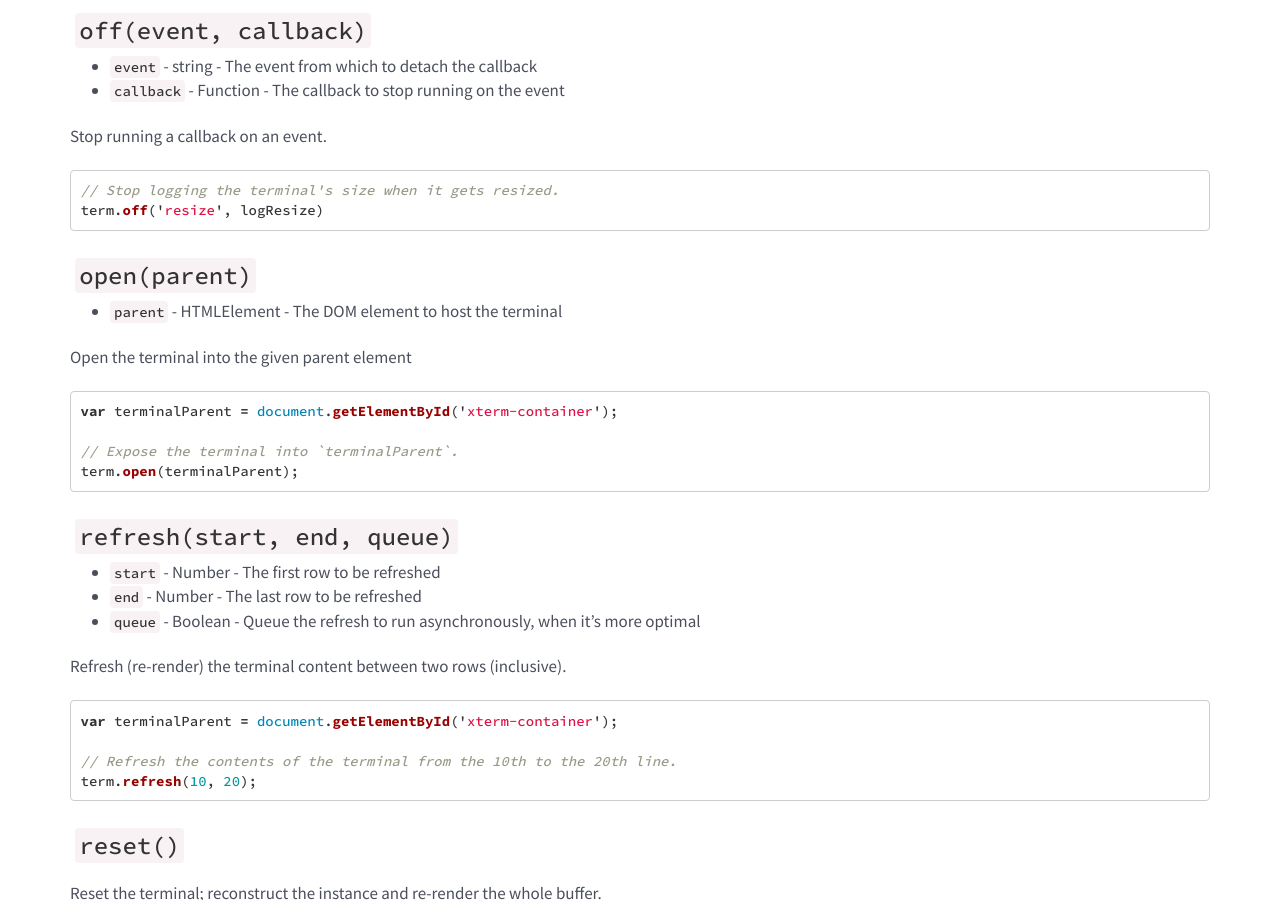
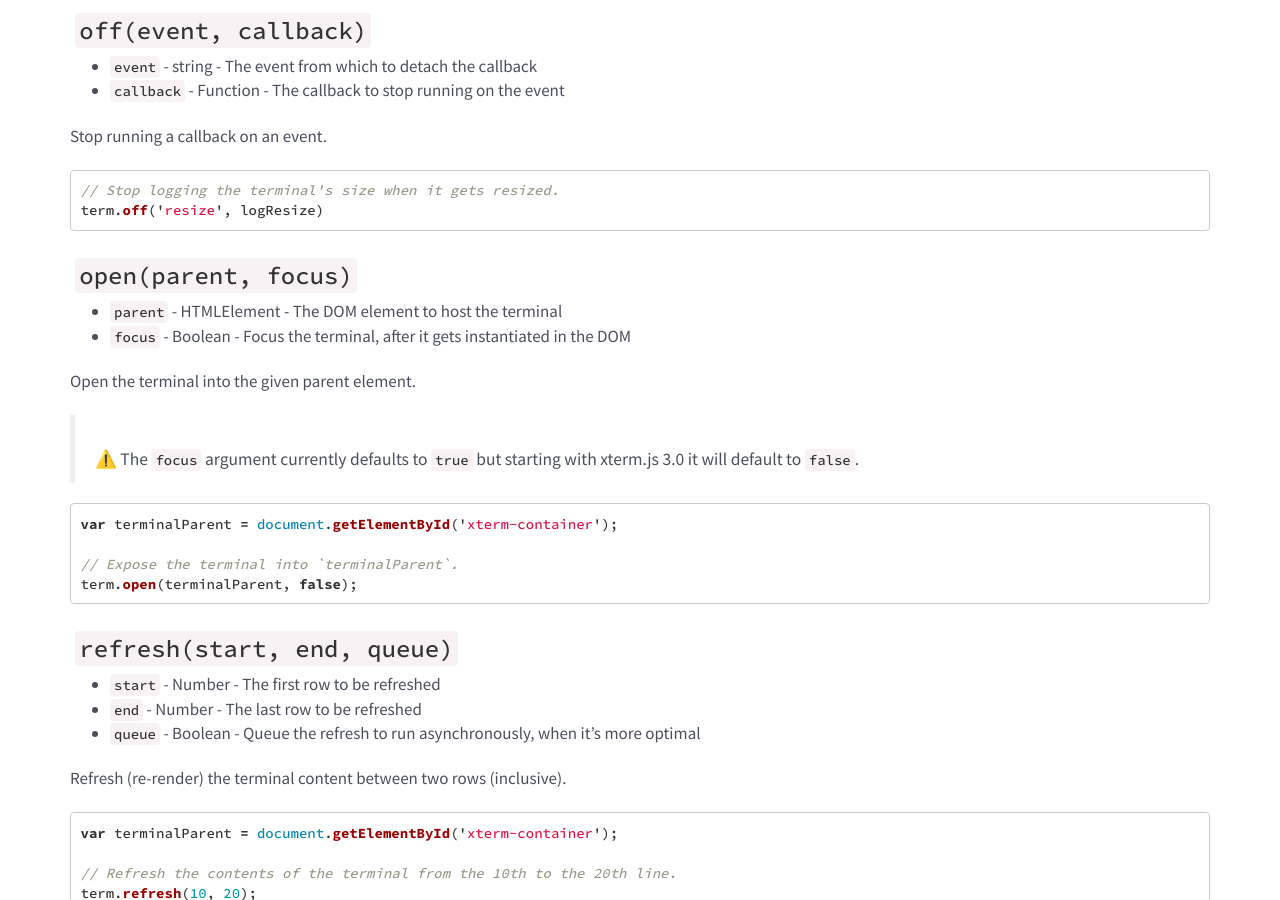
Before and after one commit to xtermjs/xtermjs.org, a Jekyll site: the page built from _docs/api/Terminal.md, in a window 1280 px wide and 900 px high, scrolled down 3591 px. Built offline with Jekyll 4.4.1, drawn with Linux system fonts in a browser that asks for light colours; nearby versions of some CDN libraries.

Commit message:
Document `Terminal.prototype.open` with `focus` argument
Also bump docs version to `2.5.0`

````diff
--- a/_config.yml
+++ b/_config.yml
@@ -4,7 +4,7 @@ description: Terminal front-end component written in JavaScript that works in th
 baseurl: ""
 url: "http://xtermjs.org"
 
-version: "2.4.0"
+version: "2.5.0"
 
 markdown: kramdown
 
--- a/_docs/api/Terminal.md
+++ b/_docs/api/Terminal.md
@@ -181,17 +181,20 @@ Stop running a callback on an event.
 term.off('resize', logResize)
 ```
 
-### `open(parent)`
+### `open(parent, focus)`
 
 - `parent` - HTMLElement - The DOM element to host the terminal
+- `focus` - Boolean - Focus the terminal, after it gets instantiated in the DOM
 
-Open the terminal into the given parent element
+Open the terminal into the given parent element.
+
+> ⚠️  The `focus` argument currently defaults to `true` but starting with xterm.js 3.0 it will default to `false`.
 
 ```javascript
 var terminalParent = document.getElementById('xterm-container');
 
 // Expose the terminal into `terminalParent`.
-term.open(terminalParent);
+term.open(terminalParent, false);
 ```
 
 ### `refresh(start, end, queue)`
````
